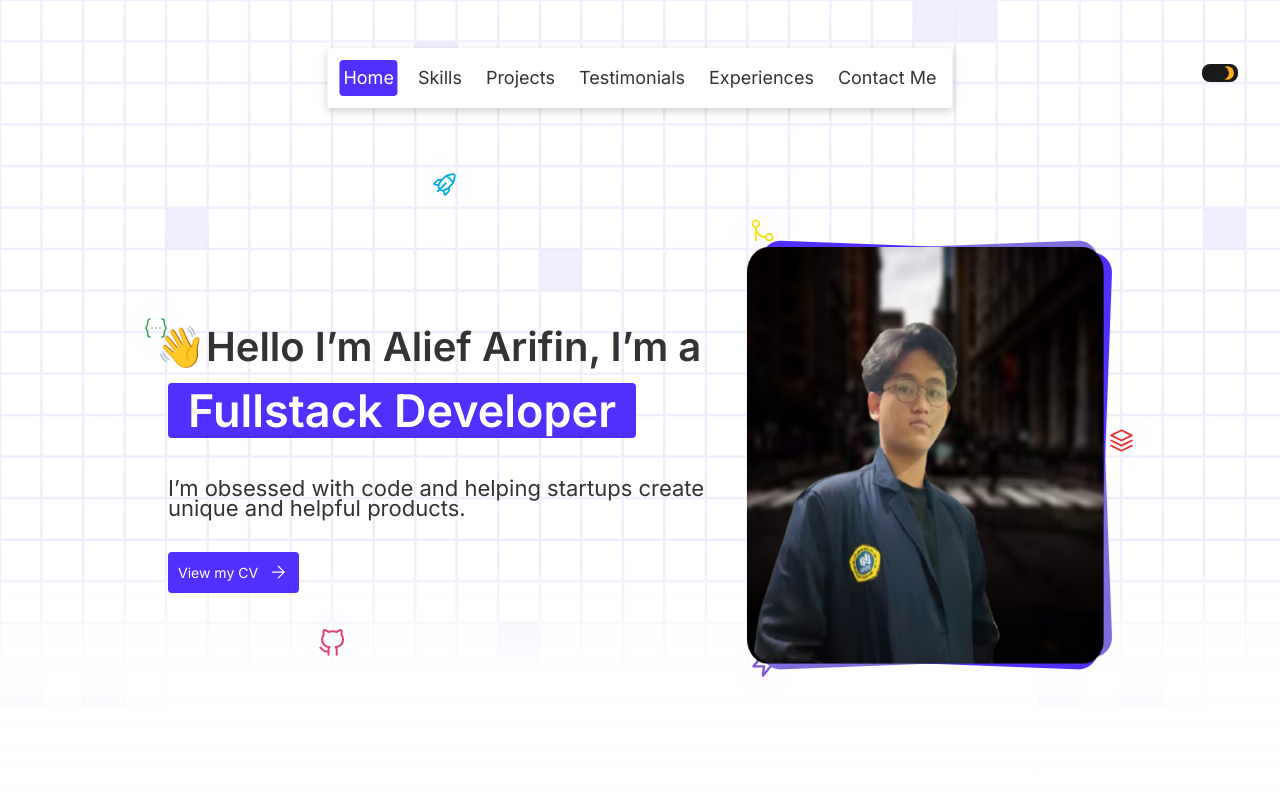
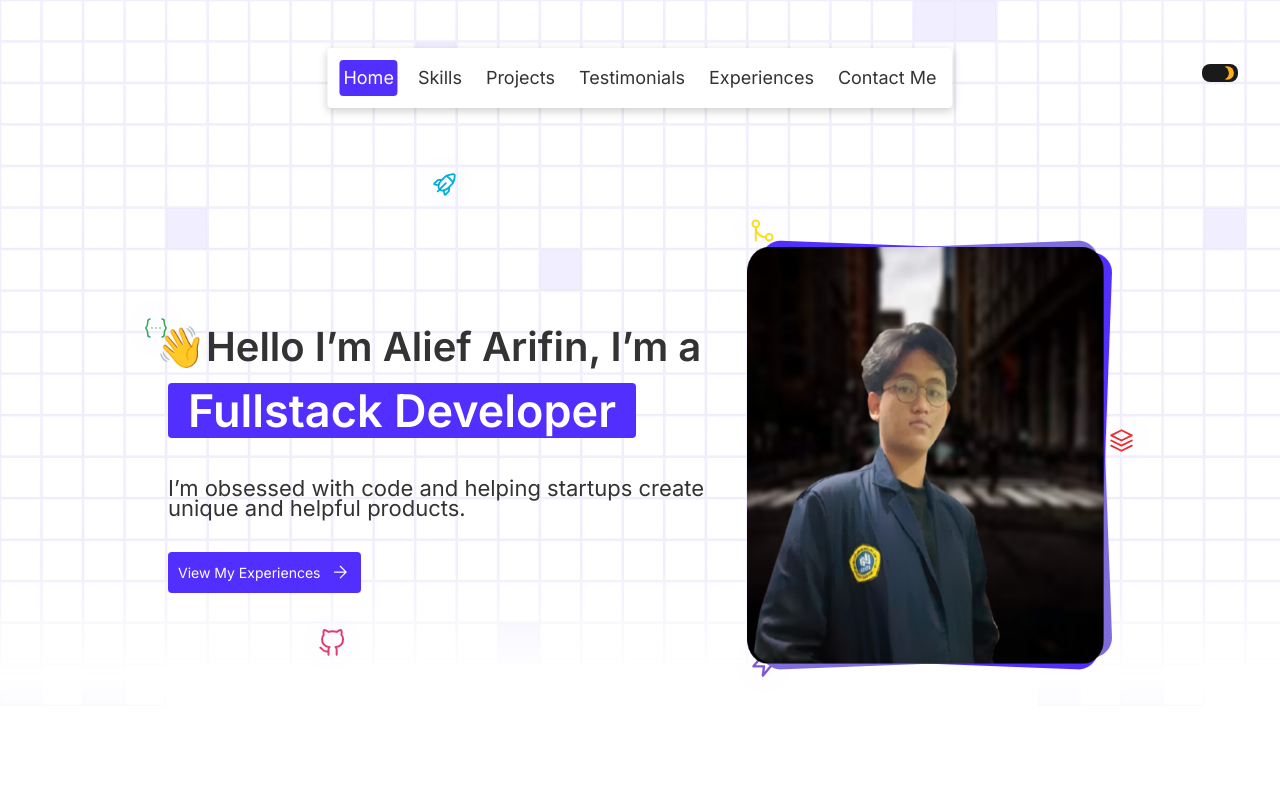
Before and after one commit to Ar1veeee/my-portfolio, a Next.js app: page / in a window 1280 px wide. Shown: the top 800 px of the page. Built offline with nearby package versions, Linux system fonts and the light colour scheme.

Commit message:
edit hero.tsx

```diff
--- a/app/components/Hero/Hero.tsx
+++ b/app/components/Hero/Hero.tsx
@@ -26,7 +26,7 @@ function Hero() {
             href="https://drive.google.com/file/d/1iIahUxYNs5XdktbeHmWO91CCNnW1c3p3/view?usp=sharing"
             className="self-center bg-primary text-white p-2.5 rounded flex gap-2.5 items-center text-sm md:self-start md:text-xl/;"
           >
-            View my CV{" "}
+            View My Experiences{" "}
             <img src="/arrow_right_icon.svg" alt="Arrow Right Icon" />
           </a>
         </Reveal>
--- a/app/components/Skills/Skill.tsx
+++ b/app/components/Skills/Skill.tsx
@@ -24,7 +24,7 @@ const Skill = ({ icon, name }: Props) => {
   };
 
   useEffect(() => {
-    window.addEventListener("mousemove", handleMouseMove);
+    // window.addEventListener("mousemove", handleMouseMove);
     return () => {
       window.removeEventListener("mousemove", handleMouseMove);
     };
```
